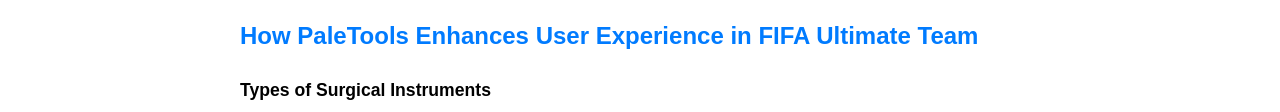
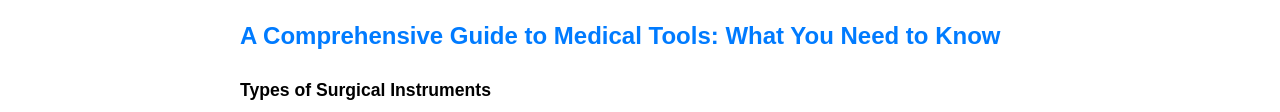
Before and after one commit to itstonyjon/med, a plain HTML site: page index.html in a window 1280 px wide. Shown: the part 666-778 px from the top of the page. Drawn offline with Linux system fonts and the light colour scheme.

Commit message:
Update index.html

```diff
--- a/index.html
+++ b/index.html
@@ -54,7 +54,7 @@
  <img src="https://i.postimg.cc/C1F9gqTg/1-4.jpg" alt="surgical.jpg" style="max-width: 100%; height: auto;">
 </div>
 
-<h2> <a href="https://paletools.pages.dev/">How PaleTools Enhances User Experience in FIFA Ultimate Team</a></h2>
+<h2> <a href="https://medchaininstruments.netlify.app/">A Comprehensive Guide to Medical Tools: What You Need to Know</a></h2>
 
 <p><strong>Types of Surgical Instruments</strong></p>
 <p><span style="font-weight: 400;">Surgical instruments are categorized based on their functions. Some of the most common types </span><span style="font-weight: 400;">include:</span></p>
```
